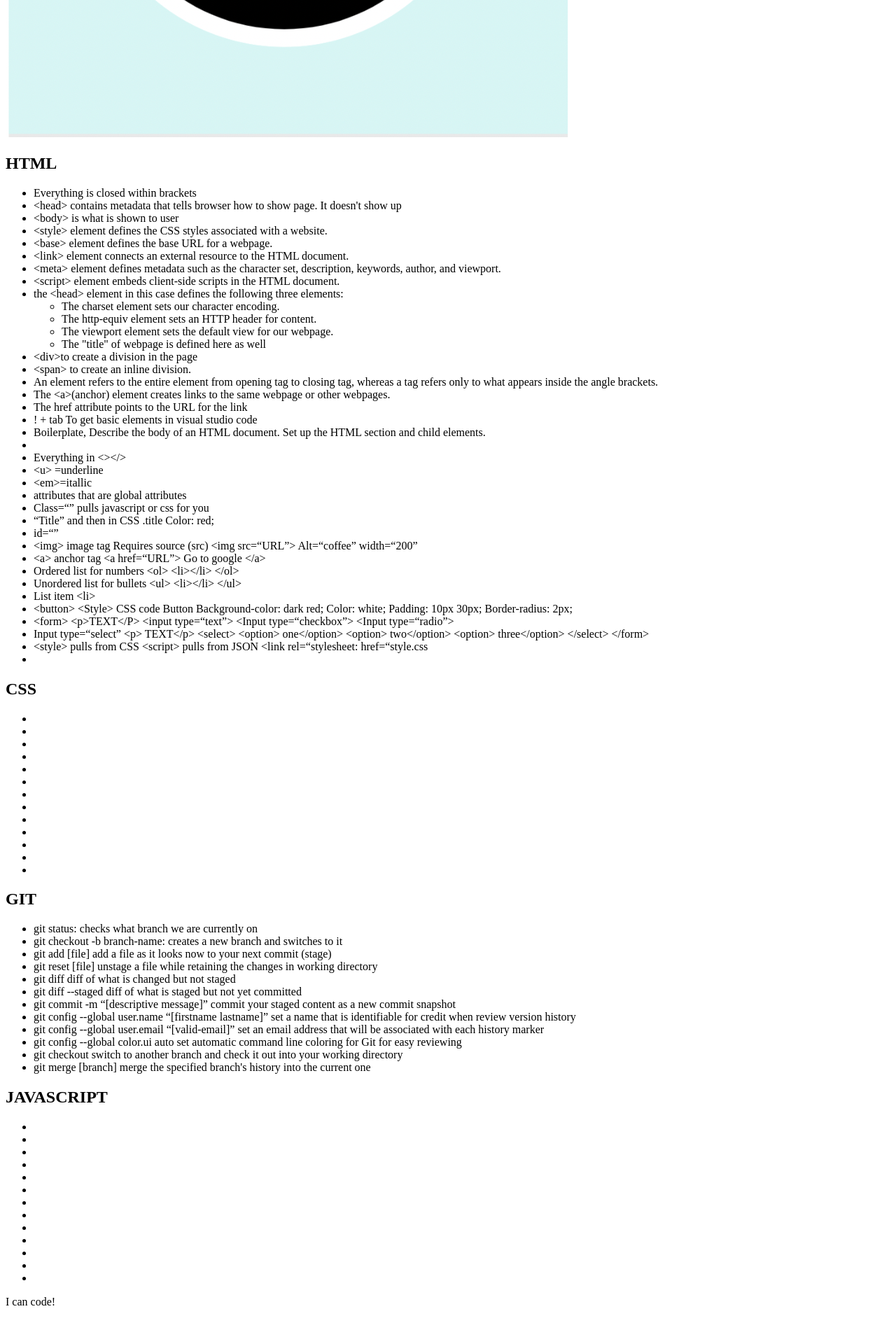
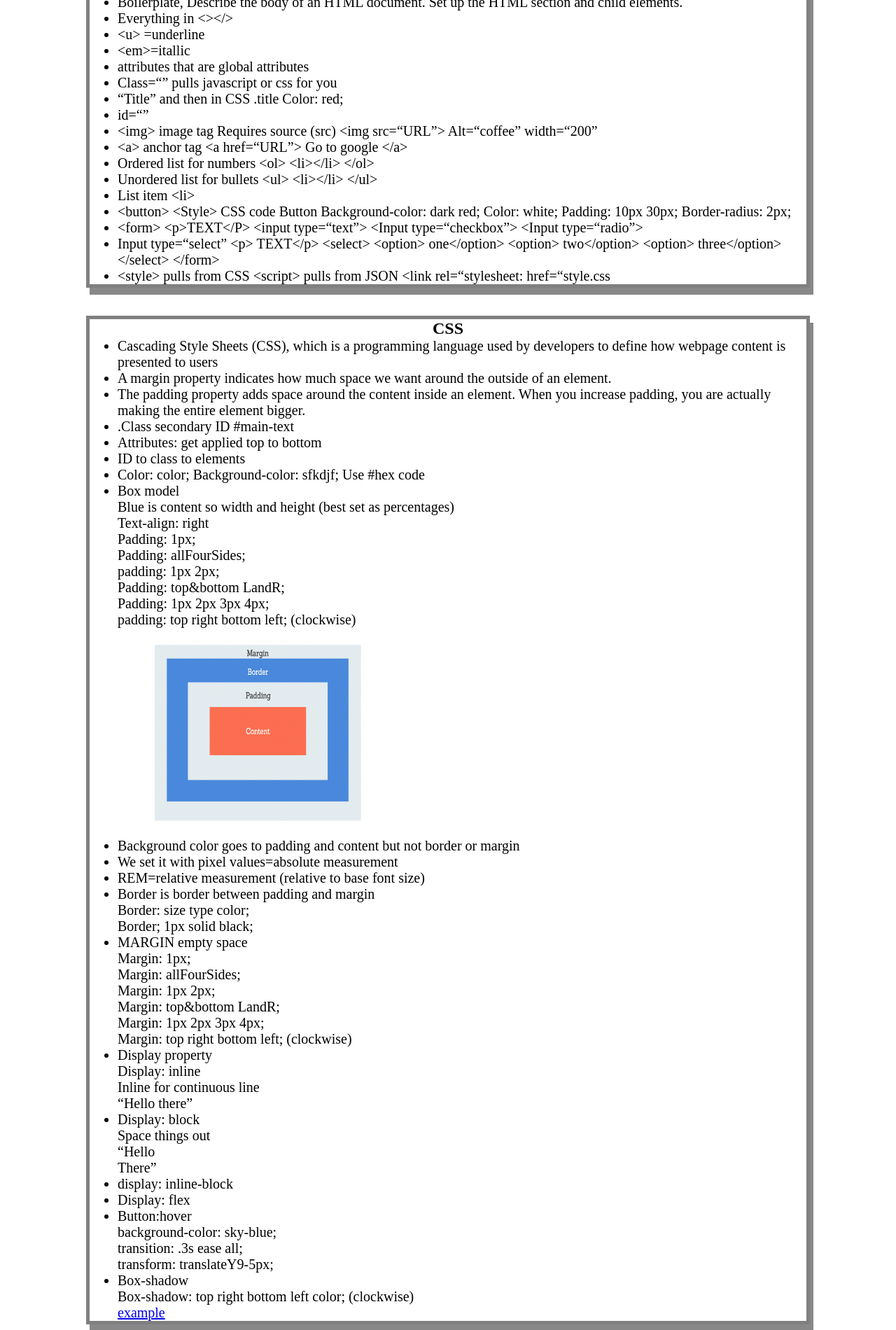
Before and after one commit to Newtron21/prework-study-guide, a plain HTML site: page index.html in a window 1280 px wide. Shown: the part 660-2560 px from the top of the page at 70% size. Drawn offline with Linux system fonts and the light colour scheme.

Commit message:
added CSS to project

```diff
--- /dev/null
+++ b/assets/style.css
@@ -0,0 +1,36 @@
+* {
+    margin: 0;
+    padding: 0;
+}
+header,
+footer {
+    width: 100%;
+    height: 120px;
+    background-color: blue;
+    color: white;
+}
+h1,
+h2 {
+    text-align: center;
+}
+img {
+    display: block;
+    height: 50px;
+    width: 50px;
+    margin-left: auto;
+    margin-right: auto;
+}
+ul {
+    padding-left: 40px;
+    font-size: 20px;
+}
+p {
+    text-align: center;
+    font-size: 30px;
+  }
+.card {
+    width: 80%;
+    margin: 40px auto;
+    border: 5px solid gray;
+    box-shadow: 5px 10px #888888;
+  }
--- a/index.html
+++ b/index.html
@@ -4,6 +4,7 @@
     <meta charset="UTF-8" />
     <meta http-equiv="X-UA-Compatible" content="IE=edge" />
     <meta name="viewport" content="width=device-width, initial-scale=1.0" />
+    <link rel="stylesheet" href="./assets/style.css" />
     <title>Prework Study Guide</title>
   </head>
   <body>
@@ -16,7 +17,9 @@
     </header>
     <main>
       <section class="card" id="html-section">
+
         <h2>HTML</h2>
+        <div class="col-lg-10 offset-lg-1"></div>
         <ul>
           <li>Everything is closed within brackets</li>
           <li>
@@ -60,17 +63,14 @@
             tag, whereas a tag refers only to what appears inside the angle
             brackets.
           </li>
-          <li>
-            The &lt;a&gt;(anchor) element creates links to the same webpage or
+          <li>The &lt;a&gt;(anchor) element creates links to the same webpage or
             other webpages.
           </li>
           <li>The href attribute points to the URL for the link</li>
           <li>! + tab To get basic elements in visual studio code</li>
-          <li>
-            Boilerplate, Describe the body of an HTML document. Set up the HTML
+          <li>Boilerplate, Describe the body of an HTML document. Set up the HTML
             section and child elements.
           </li>
-          <li></li>
           <li>Everything in &lt;&gt;&lt;/&gt;</li>
           <li>&lt;u&gt; =underline</li>
           <li>&lt;em&gt;=itallic</li>
@@ -78,12 +78,10 @@
           <li>Class=“” pulls javascript or css for you</li>
           <li>“Title” and then in CSS .title Color: red;</li>
           <li>id=“”</li>
-          <li>
-            &lt;img&gt; image tag Requires source (src) &lt;img src=“URL”&gt;
+          <li>&lt;img&gt; image tag Requires source (src) &lt;img src=“URL”&gt;
             Alt=“coffee” width=“200”
           </li>
-          <li>
-            &lt;a&gt; anchor tag &lt;a href=“URL”&gt; Go to google &lt;/a&gt;
+          <li>&lt;a&gt; anchor tag &lt;a href=“URL”&gt; Go to google &lt;/a&gt;
           </li>
           <li>
             Ordered list for numbers &lt;ol&gt; &lt;li&gt;&lt;/li&gt;
@@ -111,26 +109,97 @@
             &lt;style&gt; pulls from CSS &lt;script&gt; pulls from JSON &lt;link
             rel=“stylesheet: href=“style.css
           </li>
-          <li></li>
-        </ul>
+        </ul></div>
       </section>
 
       <section class="card" id="css-section">
         <h2>CSS</h2>
         <ul>
-          <li></li>
-          <li></li>
-          <li></li>
-          <li></li>
-          <li></li>
-          <li></li>
-          <li></li>
-          <li></li>
-          <li></li>
-          <li></li>
-          <li></li>
-          <li></li>
-          <li></li>
+          <li>
+            Cascading Style Sheets (CSS), which is a programming language used
+            by developers to define how webpage content is presented to users
+          </li>
+          <li>
+            A margin property indicates how much space we want around the
+            outside of an element.
+          </li>
+          <li>
+            The padding property adds space around the content inside an
+            element. When you increase padding, you are actually making the
+            entire element bigger.
+          </li>
+          <li>.Class secondary ID #main-text</li>
+          <li>Attributes: get applied top to bottom</li>
+          <li>ID to class to elements</li>
+          <li>Color: color; Background-color: sfkdjf; Use #hex code</li>
+          <li>
+            Box model<br />
+            Blue is content so width and height (best set as percentages)<br />
+            Text-align: right <br />
+            Padding: 1px;<br />
+            Padding: allFourSides;<br />
+            padding: 1px 2px;<br />
+            Padding: top&bottom LandR;<br />
+            Padding: 1px 2px 3px 4px;<br />
+            padding: top right bottom left; (clockwise)
+          </li>
+          <img
+            style="
+              text-align: left !important;
+              width: 100 !important;
+              margin-left: 0px;
+              width: 400px;
+              height: 300px;
+            "
+            src="./assets/310-box-model.png"
+            alt="css box model"
+            width="200"
+          />
+          <li>
+            Background color goes to padding and content but not border or
+            margin
+          </li>
+          <li>We set it with pixel values=absolute measurement</li>
+          <li>REM=relative measurement (relative to base font size)</li>
+          <li>
+            Border is border between padding and margin <br />
+            Border: size type color;<br />
+            Border; 1px solid black;
+          </li>
+          <li>
+            MARGIN empty space<br />
+            Margin: 1px; <br />
+            Margin: allFourSides; <br />
+            Margin: 1px 2px;<br />
+            Margin: top&bottom LandR;<br />
+            Margin: 1px 2px 3px 4px;<br />
+            Margin: top right bottom left; (clockwise)
+          </li>
+          <li>
+            Display property<br />
+            Display: inline<br />
+            Inline for continuous line<br />
+            “Hello there”
+          </li>
+          <li>
+            Display: block<br />
+            Space things out<br />
+            “Hello<br />
+            There”
+          </li>
+          <li>display: inline-block</li>
+          <li>Display: flex</li>
+          <li>
+            Button:hover <br />
+            background-color: sky-blue;<br />
+            transition: .3s ease all;<br />
+            transform: translateY9-5px;
+          </li>
+          <li>
+            Box-shadow<br />
+            Box-shadow: top right bottom left color; (clockwise)<br />
+            <a><a href="https://cssmatic.com/box-shadow">example</a> </a>
+          </li>
         </ul>
       </section>
 
```
Also changed, not shown: assets/310-box-model.png (added), 1 other file.
